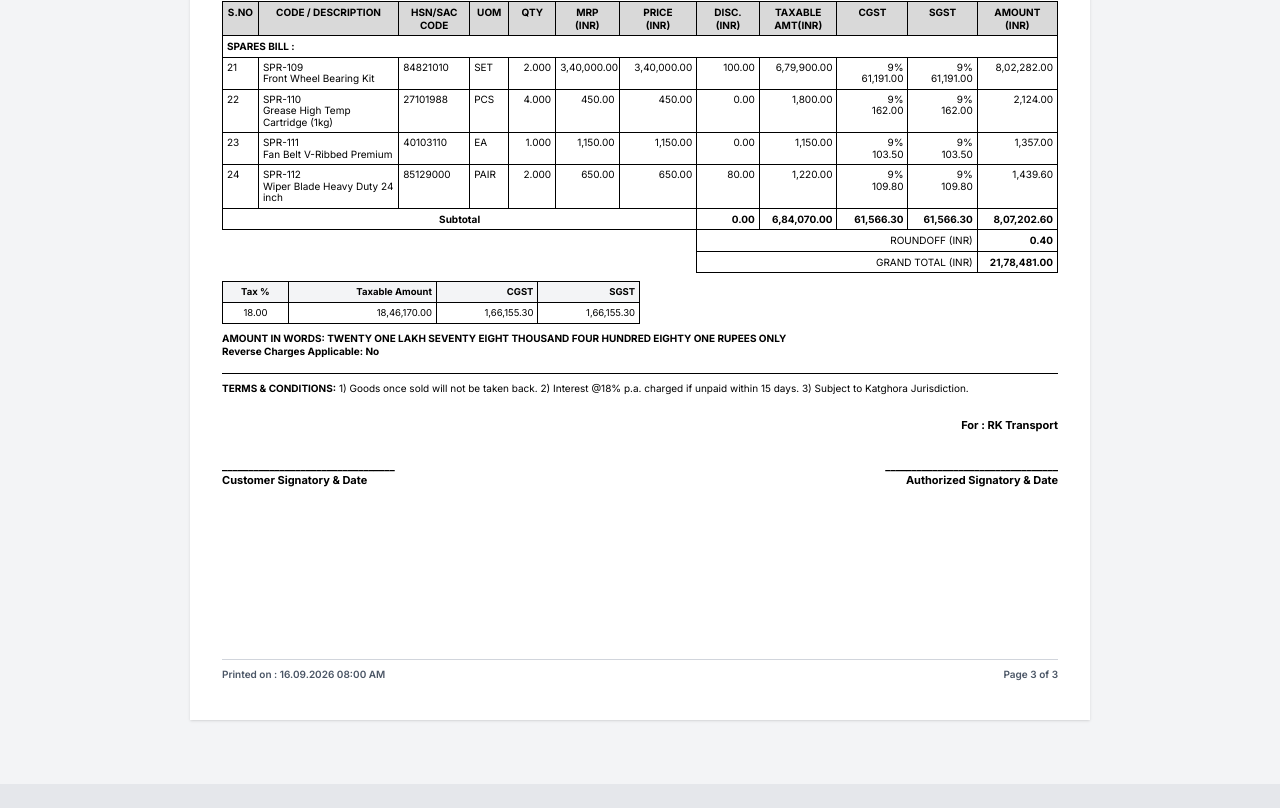
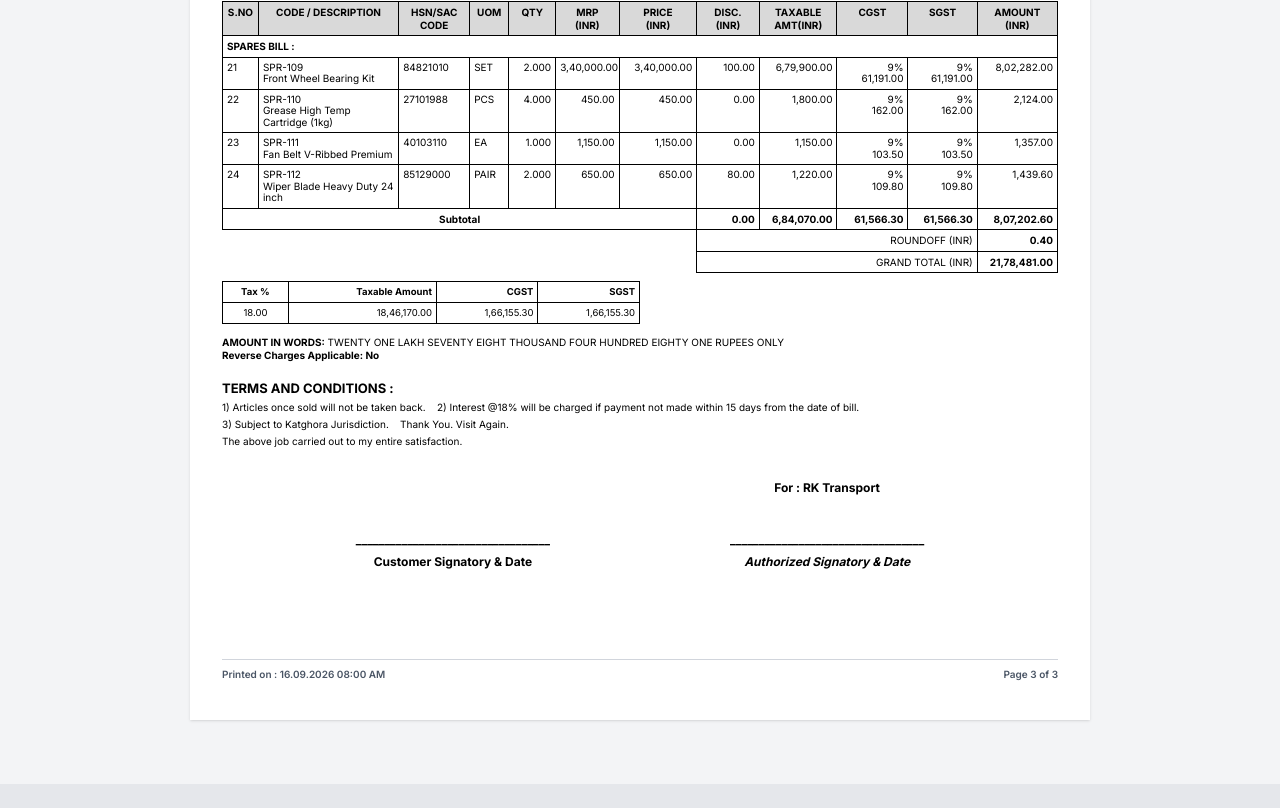
Before and after one commit to adityapandey0027/pdf-gen, a React (Vite) app: page / in a window 1280 px wide. Shown: the part 2619-3427 px from the top of the page. Built offline with nearby package versions, Linux system fonts and the light colour scheme.

Commit message:
footer update

```diff
--- a/src/pdf-generate/components/Footer.jsx
+++ b/src/pdf-generate/components/Footer.jsx
@@ -5,26 +5,51 @@ export default function Footer({ isLastPage }) {
   if (!isLastPage) return null;
 
   return (
-    <div className="mt-4 pt-2 border-t border-black">
-      <div className="text-[10px]">
-        <b>TERMS &amp; CONDITIONS:</b> 1) Goods once sold will not be taken back. 2) Interest @18% p.a. charged if unpaid within 15 days. 3) Subject to Katghora Jurisdiction.
+    <div className="mt-4 text-[10px] leading-[1.7] font-sans">
+      {/* Terms & Conditions */}
+      <div>
+        <div className="font-bold text-[13px] uppercase">
+          TERMS AND CONDITIONS :
+        </div>
+
+        <div className="">
+          1) Articles once sold will not be taken back.
+          &nbsp;&nbsp; 2) Interest @18% will be charged if payment not made within
+          15 days from the date of bill.
+        </div>
+
+        <div>
+          3) Subject to Katghora Jurisdiction.&nbsp; &nbsp; Thank You. Visit Again.
+          <br />
+          The above job carried out to my entire satisfaction.
+        </div>
       </div>
 
-      <table className="w-full border-none mt-6">
-        <tbody>
-          <tr>
-            <td className="w-1/2 font-bold align-bottom border-none">
-              _________________________________<br />
-              Customer Signatory &amp; Date
-            </td>
-            <td className="w-1/2 text-right font-bold align-bottom border-none">
-              For : {COMPANY.name}<br /><br /><br />
-              _________________________________<br />
-              Authorized Signatory &amp; Date
-            </td>
-          </tr>
-        </tbody>
-      </table>
+      {/* Signature section */}
+      <div className="mt-7 flex text-[12px] justify-center gap-45 text-center">
+        {/* Customer */}
+        <div className="flex flex-col justify-end">
+          <div className="font-bold">
+            __________________________________
+          </div>
+          <div className="font-bold mt-[1px]">
+            Customer Signatory &amp; Date
+          </div>
+        </div>
+
+        {/* Company */}
+        <div className="flex flex-col justify-end">
+          <div className="font-bold">
+            For : {COMPANY.name}
+          </div>
+          <div className="mt-8 font-bold">
+            __________________________________
+          </div>
+          <div className="font-bold mt-[1px] italic">
+            Authorized Signatory &amp; Date
+          </div>
+        </div>
+      </div>
     </div>
   );
 }
--- a/src/pdf-generate/components/TaxSummary.jsx
+++ b/src/pdf-generate/components/TaxSummary.jsx
@@ -15,7 +15,7 @@ export default function TaxSummary({
     <div className="mt-2 text-[10px] font-sans">
       <table className="w-[50%] border-collapse border border-black text-[9.5px]">
         <thead>
-          <tr className="bg-gray-100">
+          <tr>
             <th className="border border-black font-bold p-1 text-center">Tax %</th>
             <th className="border border-black font-bold p-1 text-right">Taxable Amount</th>
             {isInterState ? (
@@ -44,8 +44,8 @@ export default function TaxSummary({
         </tbody>
       </table>
 
-      <div className="mt-2 font-bold uppercase">
-        AMOUNT IN WORDS: {amountToWordsINR(roundedGrand)} RUPEES ONLY
+      <div className="mt-3 uppercase">
+        <span className="font-bold">AMOUNT IN WORDS:</span> {amountToWordsINR(roundedGrand)} RUPEES ONLY
       </div>
       <div className="font-bold">
         Reverse Charges Applicable: {reverseCharge ? "Yes" : "No"}
```
